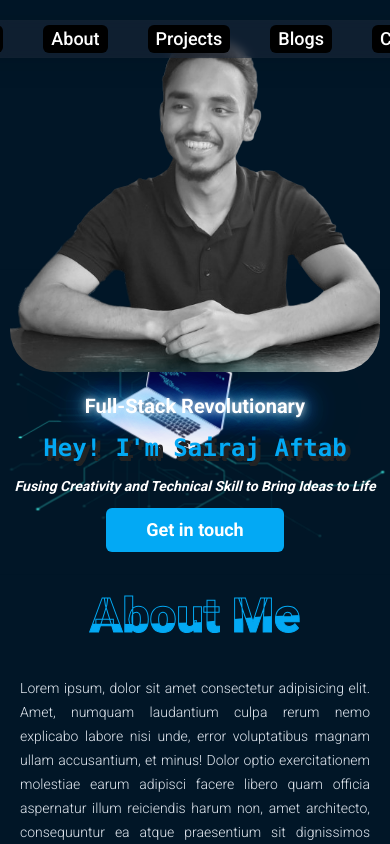
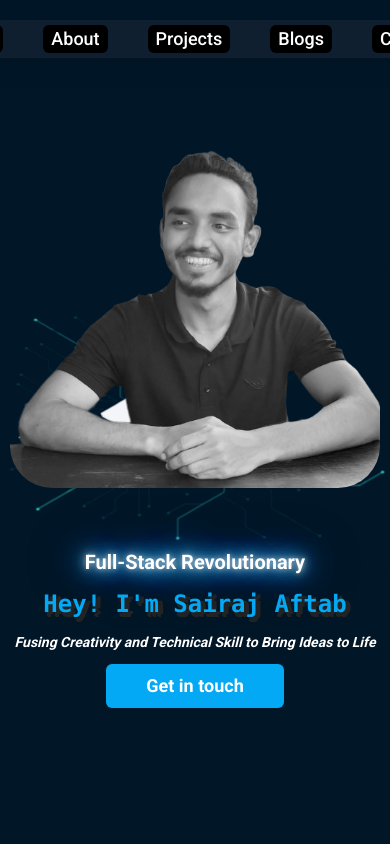
Before and after one commit to Sairaj-Aftab/Portfolio-With-Next, a Next.js app: page / in a window 390 px wide. Shown: the top 844 px of the page. Built offline with nearby package versions, Linux system fonts and the light colour scheme.

Commit message:
update slide

```diff
--- a/app/components/SliderSection.tsx
+++ b/app/components/SliderSection.tsx
@@ -14,10 +14,10 @@ type props = {
 function SliderSection({ firstTitle, title, desTitle }: props) {
   return (
     <div>
-      <div className="lg:h-[100vh] sm:flex sm:flex-row flex flex-col-reverse justify-around items-center slide">
+      <div className="lg:h-[100vh] h-[100vh] flex flex-col-reverse gap-10 md:flex-row justify-center md:items-center slide">
         <div
           data-aos="fade-right"
-          className="flex-1 flex flex-col items-center gap-3 py-5 sm:py-0"
+          className="md:flex-1 flex flex-col items-center gap-3 py-5 sm:py-0"
         >
           <h1 className="shadow_text lg:text-2xl text-xl font-semibold text-white">
             {firstTitle}
@@ -32,12 +32,12 @@ function SliderSection({ firstTitle, title, desTitle }: props) {
         </div>
         <div
           data-aos="fade-left"
-          className="flex-1 flex flex-col items-center justify-center text-center sm:block mt-5 sm:mt-0"
+          className="md:flex-1 flex flex-col items-center justify-center text-center sm:block mt-5 sm:mt-0"
         >
           <Image
             src={personal}
             alt="Sairaj Aftab"
-            className="rounded-b-[42px] sm:rounded-b-[110px] slide_img w-[95%] sm:w-[80%] mx-auto"
+            className="rounded-b-[42px] sm:rounded-b-[110px] slide_img w-[95%] h-auto sm:w-[80%] mx-auto"
           />
         </div>
       </div>
@@ -51,7 +51,7 @@ function SliderSection({ firstTitle, title, desTitle }: props) {
           speed={2}
           src={deploy}
           // style={{ width: "100%", height: "100%" }}
-          className="scale-125 md:scale-100 lg:w-full lg:h-full"
+          className="scale-125 md:scale-100 w-full h-full"
           background="#011627"
         ></Player>
       </div>
--- a/app/globals.css
+++ b/app/globals.css
@@ -44,7 +44,7 @@ img {
 .slide_head {
   text-shadow: 5px 2px #222324, 2px 4px #222324, 3px 5px #222324;
   color: var(--primary-color);
-  @apply lg:text-5xl sm:text-3xl text-2xl font-mono font-extrabold;
+  @apply lg:text-5xl sm:text-4xl text-2xl font-mono font-extrabold;
 }
 /* Slide Image */
 .slide_img {
```
